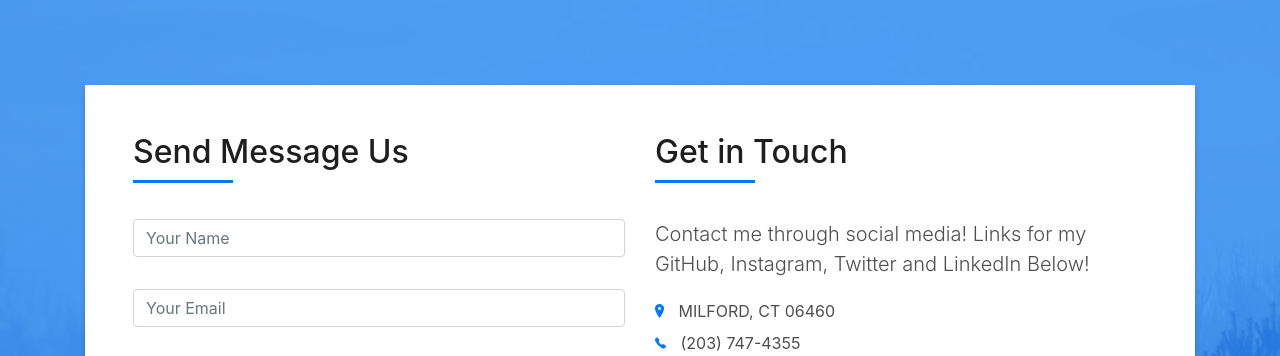
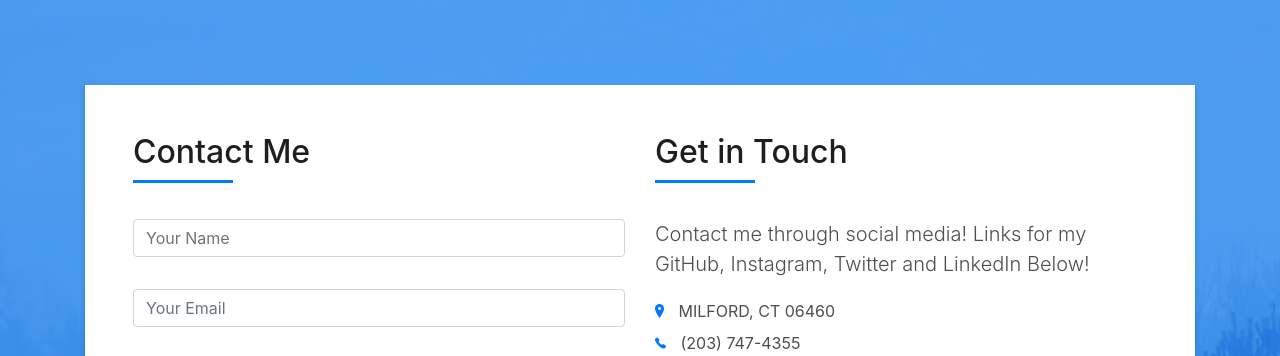
Before and after one commit to zmbslyr/zmbslyr.github.io, a plain HTML site: page index.html in a window 1280 px wide. Shown: the part 4020-4376 px from the top of the page. Drawn offline with Linux system fonts and the light colour scheme; files whose address does not match are found by name.

Commit message:
[GLOBAL][html] Continued tweaking to social media section

```diff
--- a/index.html
+++ b/index.html
@@ -641,7 +641,7 @@
                 <div class="col-md-6">
                   <div class="title-box-2">
                     <h5 class="title-left">
-                      Send Message Us
+                      Contact Me
                     </h5>
                   </div>
                   <div>
```
